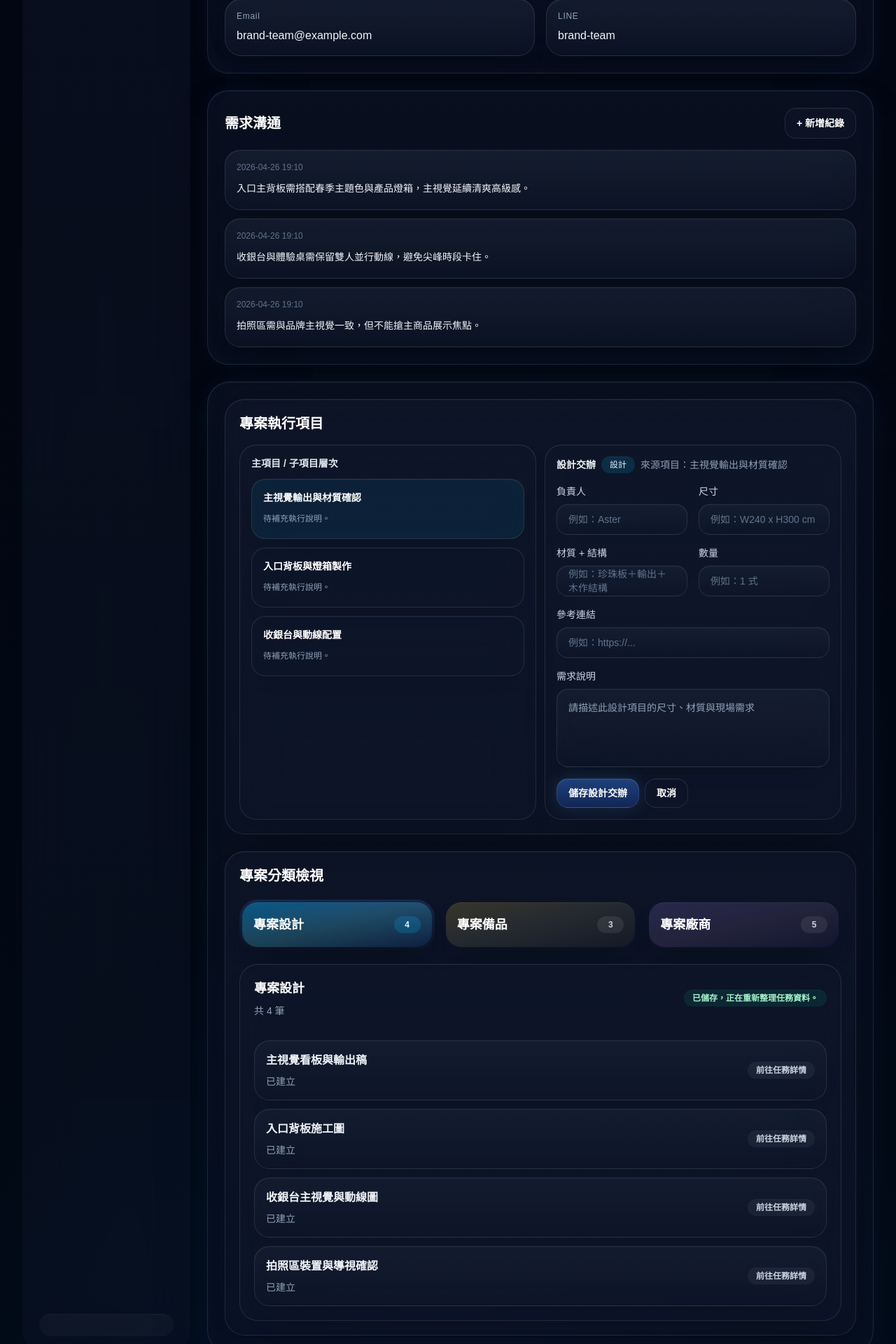
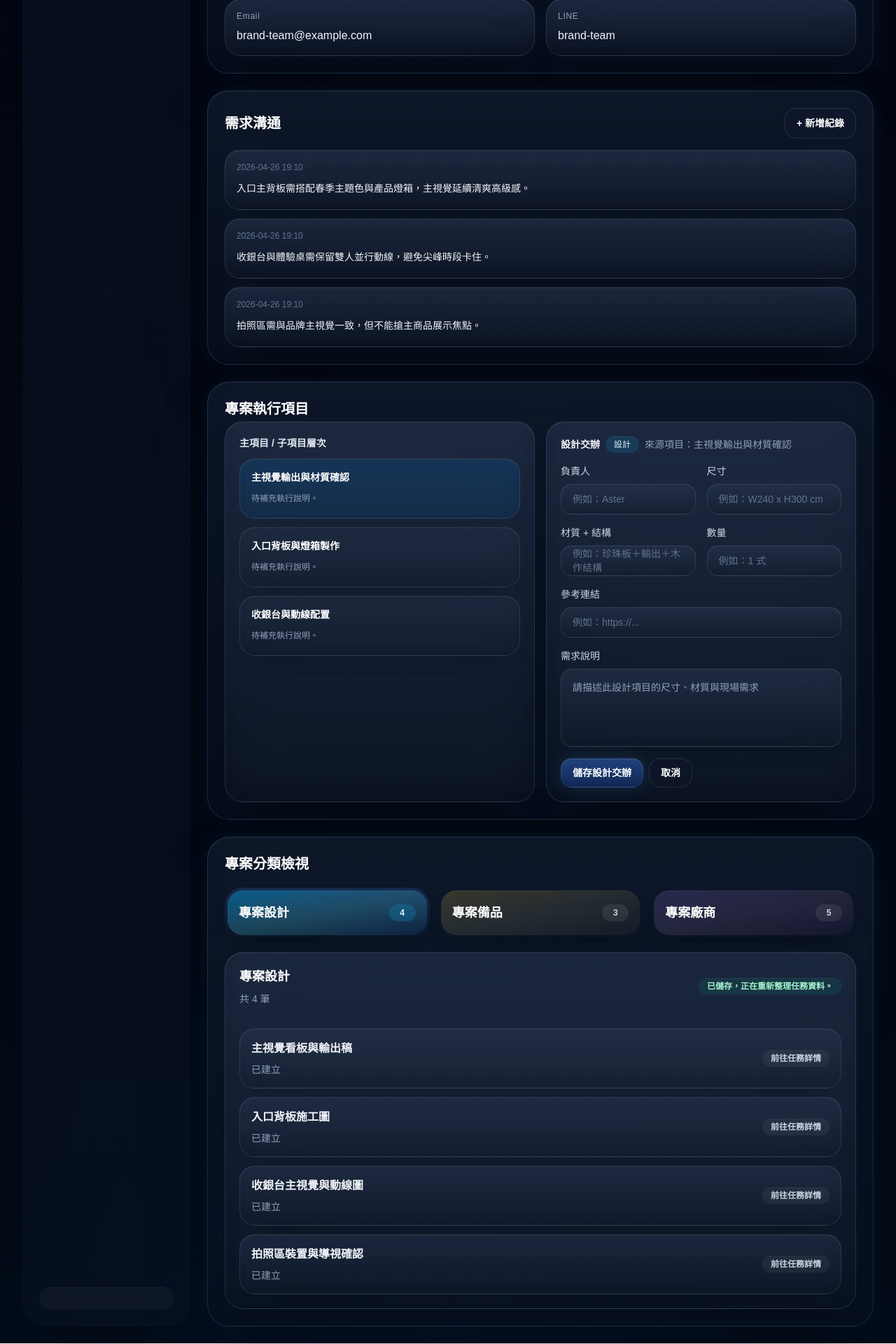
Before and after one commit to willy841/projectflow, a Next.js app in the folder project-mgmt/: page /blueprints/project-detail-v1 in a window 1280 px wide. Shown: the part 660-2580 px from the top of the page at 70% size. Built offline with nearby package versions, Linux system fonts and the light colour scheme.

Commit message:
style: reduce execution wrappers and lift right-side surfaces

```diff
--- a/project-mgmt/src/app/blueprints/project-detail-v1/page.tsx
+++ b/project-mgmt/src/app/blueprints/project-detail-v1/page.tsx
@@ -128,7 +128,7 @@ export default function ProjectDetailBlueprintV1Page() {
           </section>
 
           <section className="grid gap-6 2xl:grid-cols-[minmax(0,1.08fr)_minmax(360px,0.92fr)]">
-            <article className="rounded-[30px] border border-sky-300/14 bg-[linear-gradient(180deg,rgba(15,23,42,0.56),rgba(15,23,42,0.38))] p-6 shadow-[0_28px_72px_-36px_rgba(0,0,0,0.56),0_0_30px_rgba(96,165,250,0.07),inset_0_1px_0_rgba(255,255,255,0.05),inset_0_-14px_32px_-22px_rgba(15,23,42,0.95)] backdrop-blur-2xl">
+            <article className="rounded-[30px] border border-sky-300/14 bg-[linear-gradient(180deg,rgba(18,30,50,0.72),rgba(13,22,39,0.52))] p-6 shadow-[0_34px_90px_-38px_rgba(0,0,0,0.68),0_0_34px_rgba(96,165,250,0.08),inset_0_1px_0_rgba(255,255,255,0.07),inset_0_-22px_44px_-28px_rgba(7,13,25,0.98)] backdrop-blur-[28px]">
               <div className="mb-5 flex min-h-11 items-center">
                 <div className="min-w-0">
                   <h3 className="text-xl font-semibold leading-none text-white">專案基本資訊</h3>
@@ -137,7 +137,7 @@ export default function ProjectDetailBlueprintV1Page() {
 
               <div className="grid gap-4 md:grid-cols-2">
                 {infoItems.map(([label, value]) => (
-                  <div key={label} className="rounded-[24px] border border-white/10 bg-[linear-gradient(180deg,rgba(30,41,59,0.52),rgba(15,23,42,0.4))] px-4 py-4 shadow-[0_18px_36px_-24px_rgba(0,0,0,0.42),inset_0_1px_0_rgba(255,255,255,0.05)] backdrop-blur-xl">
+                  <div key={label} className="rounded-[24px] border border-white/10 bg-[linear-gradient(180deg,rgba(40,53,79,0.64),rgba(17,27,44,0.46))] px-4 py-4 shadow-[0_26px_52px_-30px_rgba(0,0,0,0.58),0_0_18px_rgba(96,165,250,0.05),inset_0_1px_0_rgba(255,255,255,0.06),inset_0_-18px_28px_-20px_rgba(10,18,32,0.88)] backdrop-blur-2xl">
                     <p className="text-xs font-medium tracking-[0.06em] text-slate-400">{label}</p>
                     <p className="mt-2 font-medium text-slate-100">{value}</p>
                   </div>
@@ -145,7 +145,7 @@ export default function ProjectDetailBlueprintV1Page() {
               </div>
             </article>
 
-            <article className="rounded-[30px] border border-sky-300/14 bg-[linear-gradient(180deg,rgba(15,23,42,0.56),rgba(15,23,42,0.38))] p-6 shadow-[0_28px_72px_-36px_rgba(0,0,0,0.56),0_0_30px_rgba(96,165,250,0.07),inset_0_1px_0_rgba(255,255,255,0.05),inset_0_-14px_32px_-22px_rgba(15,23,42,0.95)] backdrop-blur-2xl">
+            <article className="rounded-[30px] border border-sky-300/14 bg-[linear-gradient(180deg,rgba(18,30,50,0.72),rgba(13,22,39,0.52))] p-6 shadow-[0_34px_90px_-38px_rgba(0,0,0,0.68),0_0_34px_rgba(96,165,250,0.08),inset_0_1px_0_rgba(255,255,255,0.07),inset_0_-22px_44px_-28px_rgba(7,13,25,0.98)] backdrop-blur-[28px]">
               <div className="mb-4 flex min-h-11 flex-col gap-3 sm:flex-row sm:items-center sm:justify-between">
                 <div className="min-w-0">
                   <h3 className="text-xl font-semibold leading-none text-white">需求溝通</h3>
@@ -157,7 +157,7 @@ export default function ProjectDetailBlueprintV1Page() {
 
               <div className="space-y-3">
                 {requirementItems.map((item, index) => (
-                  <div key={index} className="rounded-[22px] border border-white/10 bg-[linear-gradient(180deg,rgba(30,41,59,0.48),rgba(15,23,42,0.38))] px-4 py-4 shadow-[0_18px_38px_-24px_rgba(0,0,0,0.42),inset_0_1px_0_rgba(255,255,255,0.04)] backdrop-blur-xl hover:shadow-[0_0_24px_rgba(96,165,250,0.12)] transition-shadow">
+                  <div key={index} className="rounded-[22px] border border-white/10 bg-[linear-gradient(180deg,rgba(39,52,77,0.62),rgba(17,26,42,0.46))] px-4 py-4 shadow-[0_24px_46px_-28px_rgba(0,0,0,0.54),0_0_16px_rgba(96,165,250,0.05),inset_0_1px_0_rgba(255,255,255,0.05),inset_0_-16px_24px_-18px_rgba(10,18,32,0.86)] backdrop-blur-2xl hover:shadow-[0_0_24px_rgba(96,165,250,0.12)] transition-shadow">
                     <p className="text-xs font-medium text-slate-500">2026-04-26 19:10</p>
                     <p className="mt-2 text-sm leading-7 text-slate-100">{item}</p>
                   </div>
@@ -166,20 +166,17 @@ export default function ProjectDetailBlueprintV1Page() {
             </article>
           </section>
 
-          <section className="space-y-6 rounded-[32px] border border-sky-300/14 bg-[linear-gradient(180deg,rgba(15,23,42,0.54),rgba(15,23,42,0.36))] p-6 shadow-[0_30px_76px_-36px_rgba(0,0,0,0.58),0_0_34px_rgba(96,165,250,0.08),inset_0_1px_0_rgba(255,255,255,0.05),inset_0_-14px_34px_-22px_rgba(15,23,42,0.95)] backdrop-blur-2xl">
-            <div className="rounded-[28px] border border-white/10 bg-[linear-gradient(180deg,rgba(15,23,42,0.5),rgba(15,23,42,0.34))] p-5 shadow-[0_22px_54px_-30px_rgba(0,0,0,0.46),inset_0_1px_0_rgba(255,255,255,0.04)] backdrop-blur-xl">
-              <div className="mb-4 flex items-center justify-between gap-3">
-                <div>
+          <section className="space-y-5 rounded-[32px] border border-sky-300/14 bg-[linear-gradient(180deg,rgba(18,30,50,0.7),rgba(13,22,39,0.48))] p-6 shadow-[0_34px_88px_-38px_rgba(0,0,0,0.66),0_0_32px_rgba(96,165,250,0.08),inset_0_1px_0_rgba(255,255,255,0.06),inset_0_-20px_42px_-26px_rgba(7,13,25,0.96)] backdrop-blur-[28px]">
+            <div className="mb-1">
               <h3 className="text-xl font-semibold text-white">專案執行項目</h3>
             </div>
-              </div>
 
-              <div className="grid gap-3 lg:grid-cols-2">
-                <div className="rounded-[24px] border border-white/10 bg-[linear-gradient(180deg,rgba(15,23,42,0.46),rgba(15,23,42,0.3))] p-4 shadow-[0_18px_42px_-26px_rgba(0,0,0,0.44),inset_0_1px_0_rgba(255,255,255,0.04)] backdrop-blur-xl">
+            <div className="grid gap-4 lg:grid-cols-2">
+              <div className="rounded-[26px] border border-white/10 bg-[linear-gradient(180deg,rgba(40,53,79,0.56),rgba(16,25,40,0.42))] p-5 shadow-[0_24px_50px_-30px_rgba(0,0,0,0.52),inset_0_1px_0_rgba(255,255,255,0.05),inset_0_-16px_28px_-20px_rgba(10,18,32,0.88)] backdrop-blur-2xl">
                 <div className="mb-3 text-sm font-semibold text-slate-200">主項目 / 子項目層次</div>
                 <div className="space-y-3">
                   {['主視覺輸出與材質確認', '入口背板與燈箱製作', '收銀台與動線配置'].map((item, index) => (
-                      <div key={item} className={`rounded-[20px] border border-white/10 px-4 py-4 shadow-[0_16px_34px_-24px_rgba(0,0,0,0.38),inset_0_1px_0_rgba(255,255,255,0.03)] backdrop-blur-xl transition-shadow hover:shadow-[0_0_22px_rgba(96,165,250,0.1)] ${index === 0 ? 'bg-sky-400/[0.08]' : 'bg-slate-900/35'}`}>
+                    <div key={item} className={`rounded-[22px] border border-white/10 px-4 py-4 shadow-[0_16px_34px_-24px_rgba(0,0,0,0.38),inset_0_1px_0_rgba(255,255,255,0.03)] backdrop-blur-xl transition-shadow hover:shadow-[0_0_22px_rgba(96,165,250,0.1)] ${index === 0 ? 'bg-[linear-gradient(180deg,rgba(18,57,96,0.72),rgba(15,48,81,0.54))]' : 'bg-[linear-gradient(180deg,rgba(34,46,68,0.54),rgba(15,23,42,0.36))]'}`}>
                       <div className="text-sm font-semibold text-white">{item}</div>
                       <div className="mt-2 text-xs leading-6 text-slate-400">待補充執行說明。</div>
                     </div>
@@ -187,7 +184,7 @@ export default function ProjectDetailBlueprintV1Page() {
                 </div>
               </div>
 
-                <div className="rounded-[24px] border border-white/10 bg-[linear-gradient(180deg,rgba(15,23,42,0.46),rgba(15,23,42,0.3))] p-4 shadow-[0_18px_42px_-26px_rgba(0,0,0,0.44),inset_0_1px_0_rgba(255,255,255,0.04)] backdrop-blur-xl">
+              <div className="rounded-[26px] border border-white/10 bg-[linear-gradient(180deg,rgba(40,53,79,0.56),rgba(16,25,40,0.42))] p-5 shadow-[0_24px_50px_-30px_rgba(0,0,0,0.52),inset_0_1px_0_rgba(255,255,255,0.05),inset_0_-16px_28px_-20px_rgba(10,18,32,0.88)] backdrop-blur-2xl">
                 <div className="mb-4 flex flex-wrap items-center gap-2">
                   <p className="text-sm font-semibold text-slate-100">設計交辦</p>
                   <span className="inline-flex items-center justify-center rounded-full bg-sky-400/14 px-3 py-1 text-xs font-medium text-sky-100 shadow-[inset_0_1px_0_rgba(255,255,255,0.04)]">
@@ -200,7 +197,7 @@ export default function ProjectDetailBlueprintV1Page() {
                   {designFormFields.map(([label, placeholder]) => (
                     <label key={label} className="flex flex-col gap-2">
                       <span className="text-sm font-medium text-slate-300">{label}</span>
-                        <div className="flex h-11 items-center rounded-2xl border border-white/10 bg-[linear-gradient(180deg,rgba(30,41,59,0.46),rgba(15,23,42,0.34))] px-4 text-sm text-slate-500 shadow-[0_16px_32px_-22px_rgba(0,0,0,0.36),inset_0_1px_0_rgba(255,255,255,0.03)] backdrop-blur-xl">
+                      <div className="flex h-11 items-center rounded-2xl border border-white/10 bg-[linear-gradient(180deg,rgba(39,52,77,0.58),rgba(16,25,40,0.42))] px-4 text-sm text-slate-500 shadow-[0_18px_34px_-24px_rgba(0,0,0,0.42),inset_0_1px_0_rgba(255,255,255,0.04)] backdrop-blur-xl">
                         {placeholder}
                       </div>
                     </label>
@@ -208,14 +205,14 @@ export default function ProjectDetailBlueprintV1Page() {
 
                   <label className="flex flex-col gap-2 md:col-span-2">
                     <span className="text-sm font-medium text-slate-300">參考連結</span>
-                      <div className="flex h-11 items-center rounded-2xl border border-white/10 bg-[linear-gradient(180deg,rgba(30,41,59,0.46),rgba(15,23,42,0.34))] px-4 text-sm text-slate-500 shadow-[0_16px_32px_-22px_rgba(0,0,0,0.36),inset_0_1px_0_rgba(255,255,255,0.03)] backdrop-blur-xl">
+                    <div className="flex h-11 items-center rounded-2xl border border-white/10 bg-[linear-gradient(180deg,rgba(39,52,77,0.58),rgba(16,25,40,0.42))] px-4 text-sm text-slate-500 shadow-[0_18px_34px_-24px_rgba(0,0,0,0.42),inset_0_1px_0_rgba(255,255,255,0.04)] backdrop-blur-xl">
                       例如：https://...
                     </div>
                   </label>
 
                   <label className="flex flex-col gap-2 md:col-span-2">
                     <span className="text-sm font-medium text-slate-300">需求說明</span>
-                      <div className="min-h-28 rounded-2xl border border-white/10 bg-[linear-gradient(180deg,rgba(30,41,59,0.46),rgba(15,23,42,0.34))] px-4 py-3 text-sm leading-7 text-slate-400 shadow-[0_16px_32px_-22px_rgba(0,0,0,0.36),inset_0_1px_0_rgba(255,255,255,0.03)] backdrop-blur-xl">
+                    <div className="min-h-28 rounded-2xl border border-white/10 bg-[linear-gradient(180deg,rgba(39,52,77,0.58),rgba(16,25,40,0.42))] px-4 py-3 text-sm leading-7 text-slate-400 shadow-[0_18px_34px_-24px_rgba(0,0,0,0.42),inset_0_1px_0_rgba(255,255,255,0.04)] backdrop-blur-xl">
                       請描述此設計項目的尺寸、材質與現場需求
                     </div>
                   </label>
@@ -231,13 +228,11 @@ export default function ProjectDetailBlueprintV1Page() {
                 </div>
               </div>
             </div>
-            </div>
+          </section>
 
-            <div className="rounded-[28px] border border-white/10 bg-[linear-gradient(180deg,rgba(15,23,42,0.5),rgba(15,23,42,0.34))] p-5 shadow-[0_22px_54px_-30px_rgba(0,0,0,0.46),inset_0_1px_0_rgba(255,255,255,0.04)] backdrop-blur-xl">
-              <div className="mb-5 flex flex-col gap-3 sm:flex-row sm:items-center sm:justify-between">
+          <section className="space-y-5 rounded-[32px] border border-sky-300/14 bg-[linear-gradient(180deg,rgba(18,30,50,0.7),rgba(13,22,39,0.48))] p-6 shadow-[0_34px_88px_-38px_rgba(0,0,0,0.66),0_0_32px_rgba(96,165,250,0.08),inset_0_1px_0_rgba(255,255,255,0.06),inset_0_-20px_42px_-26px_rgba(7,13,25,0.96)] backdrop-blur-[28px]">
             <div>
               <h3 className="text-xl font-semibold text-white">專案分類檢視</h3>
-                </div>
             </div>
 
             <div className="grid gap-3 lg:grid-cols-3">
@@ -260,7 +255,7 @@ export default function ProjectDetailBlueprintV1Page() {
               ))}
             </div>
 
-              <div className="mt-5 rounded-[26px] border border-white/10 bg-[linear-gradient(180deg,rgba(15,23,42,0.44),rgba(15,23,42,0.3))] p-5 shadow-[0_20px_46px_-26px_rgba(0,0,0,0.42),inset_0_1px_0_rgba(255,255,255,0.03)] backdrop-blur-xl">
+            <div className="rounded-[26px] border border-white/10 bg-[linear-gradient(180deg,rgba(40,53,79,0.52),rgba(16,25,40,0.4))] p-5 shadow-[0_24px_50px_-30px_rgba(0,0,0,0.5),inset_0_1px_0_rgba(255,255,255,0.05),inset_0_-18px_30px_-22px_rgba(10,18,32,0.9)] backdrop-blur-2xl">
               <div className="mb-4 flex items-center justify-between gap-3 pb-4">
                 <div>
                   <h4 className="text-lg font-semibold text-white">專案設計</h4>
@@ -271,7 +266,7 @@ export default function ProjectDetailBlueprintV1Page() {
 
               <div className="space-y-3">
                 {['主視覺看板與輸出稿', '入口背板施工圖', '收銀台主視覺與動線圖', '拍照區裝置與導視確認'].map((item) => (
-                    <div key={item} className="rounded-[22px] border border-white/10 bg-[linear-gradient(180deg,rgba(30,41,59,0.42),rgba(15,23,42,0.3))] px-4 py-4 shadow-[0_16px_34px_-24px_rgba(0,0,0,0.36),inset_0_1px_0_rgba(255,255,255,0.03)] backdrop-blur-xl hover:shadow-[0_0_22px_rgba(96,165,250,0.12)] transition-shadow">
+                  <div key={item} className="rounded-[22px] border border-white/10 bg-[linear-gradient(180deg,rgba(39,52,77,0.54),rgba(16,25,40,0.38))] px-4 py-4 shadow-[0_18px_36px_-24px_rgba(0,0,0,0.4),inset_0_1px_0_rgba(255,255,255,0.04)] backdrop-blur-xl hover:shadow-[0_0_22px_rgba(96,165,250,0.12)] transition-shadow">
                     <div className="flex items-center justify-between gap-3">
                       <div>
                         <p className="font-semibold text-slate-100">{item}</p>
@@ -283,7 +278,6 @@ export default function ProjectDetailBlueprintV1Page() {
                 ))}
               </div>
             </div>
-            </div>
           </section>
         </section>
       </div>
```
Lines whose indentation alone changed are shown as unchanged.
